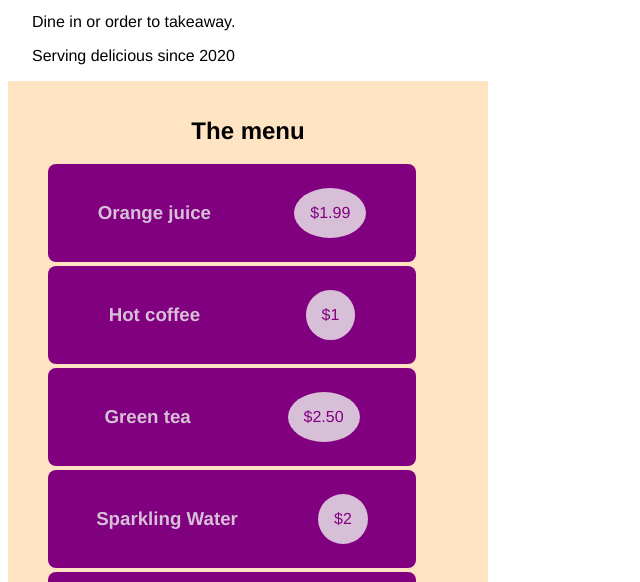
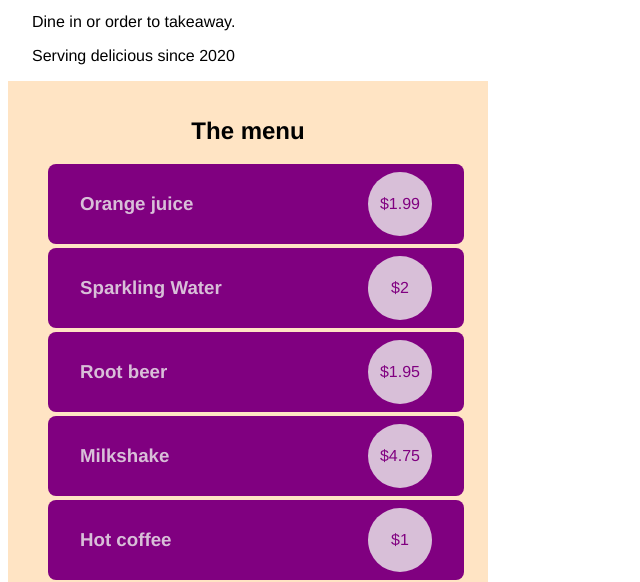
Before and after one commit to genialgiraffe/sass-play, a plain HTML site: page index.html in a window 1280 px wide. Shown: the part 216-798 px from the top of the page, without its empty margins (0-640 px from the left). Drawn offline with Linux system fonts and the light colour scheme.

Commit message:
Add script to populate menu

```diff
--- a/index.html
+++ b/index.html
@@ -3,6 +3,7 @@
 <head>
     <title>The Cafe</title>
     <link rel="stylesheet" href="./styles/main.css" />
+    <script src="./js/script.js"></script>
 </head>
 
 <body>
@@ -20,31 +21,7 @@
     </header>
     <main id="menu">
         <h2>The menu</h2>
-        <ul>
-            <li>
-                <h3>Orange juice</h3>
-                <p class="price">$1.99</p>
-            </li>
-            <li>
-                <h3>Hot coffee</h3>
-                <p class="price">$1</p>
-            </li>
-            <li>
-                <h3>Green tea</h3>
-                <p class="price">$2.50</p>
-            </li>
-            <li>
-                <h3>Sparkling Water</h3>
-                <p class="price">$2</p>
-            </li>
-            <li>
-                <h3>Root beer</h3>
-                <p class="price">$1.95</p>
-            </li>
-            <li>
-                <h3>Milkshake</h3>
-                <p class="price">$4.75</p>
-            </li>
+        <ul id="menu-list">
         </ul>
     </main>
     <section id="alergens">
--- /dev/null
+++ b/js/script.js
@@ -0,0 +1,49 @@
+console.log("script loaded");
+
+function initMenuItems(menu) {
+    if (!menu) {
+        console.log("menu not found");
+        return;
+    }
+
+    console.log("creating new menu");
+    menu.innerHTML = "";
+
+    let items = getSampleDrinks()
+    items.forEach((info => menu.append(buildItemHtml(info))));
+}
+
+{/*
+  Sample HTML:
+  <li>
+    <h3>Orange juice</h3>
+    <p class="price">$1.99</p>
+  </li>
+*/}
+function buildItemHtml(info) {
+    let name = document.createElement("h3");
+    name.append(info.name);
+    let price = document.createElement("span");
+    price.append(info.price);
+    price.classList.add("price");
+    let item = document.createElement("li");
+    item.append(name);
+    item.append(price);
+    return item;
+}
+
+function getSampleDrinks() {
+    return [
+        { name: "Orange juice", price: "$1.99" },
+        { name: "Sparkling Water", price: "$2" },
+        { name: "Root beer", price: "$1.95" },
+        { name: "Milkshake", price: "$4.75" },
+        { name: "Hot coffee", price: "$1" },
+        { name: "Green tea", price: "$2.50" }
+    ]
+}
+
+window.onload = function () {
+    console.log("window.onload invoked");
+    initMenuItems(document.getElementById("menu-list"));
+};
--- a/styles/main.css
+++ b/styles/main.css
@@ -107,16 +107,18 @@ span {
     width: 80%;
     color: thistle;
     border-radius: 0.5em;
-    padding: 0.5em;
+    padding: 0.5em 2em;
     margin-bottom: 0.25em;
     display: flex;
-    justify-content: space-around;
+    justify-content: space-between;
     align-items: center;
 }
 
 .price {
     background-color: thistle;
     color: purple;
-    padding: 1em;
+    text-align: center;
+    width: 4em;
+    line-height: 4em;
     border-radius: 50%;
 }
```
